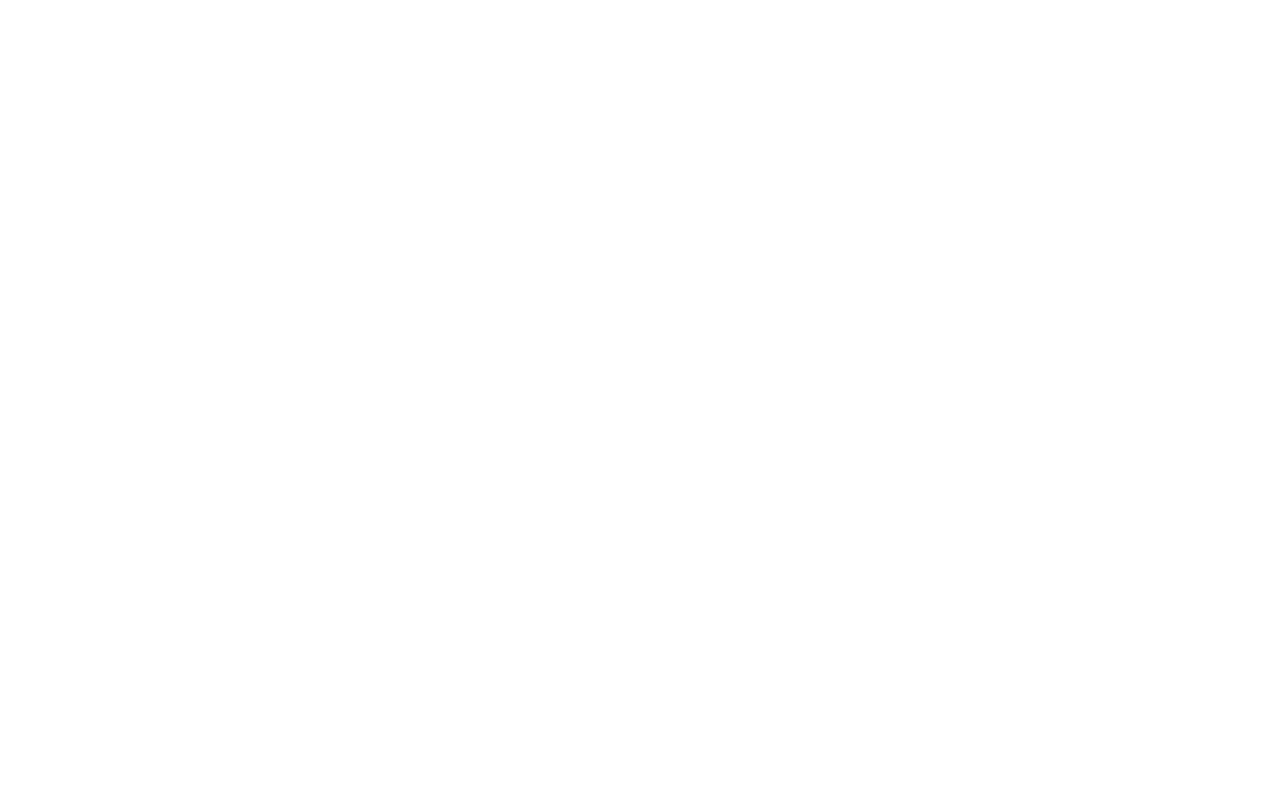
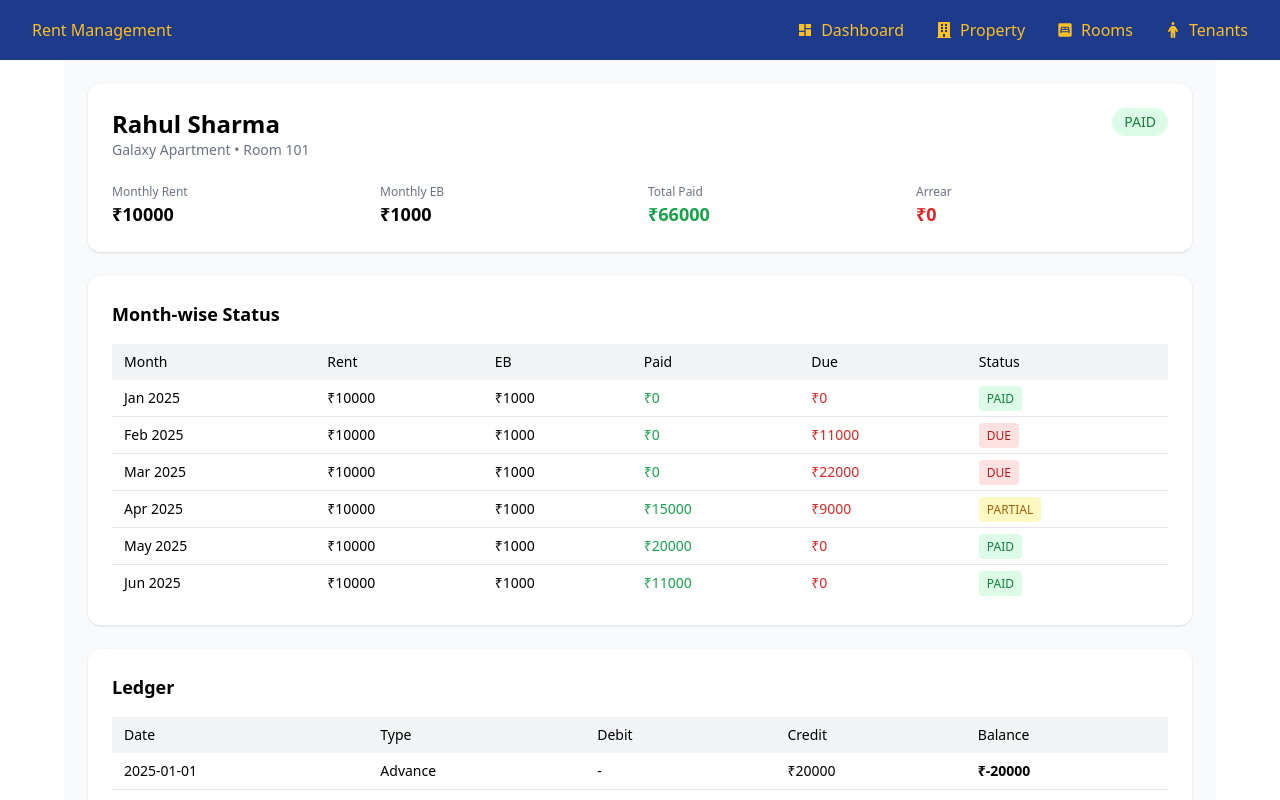
Before and after one commit to cseabhisheks/temp, a React app in the folder frontend/: page /ledger in a window 1280 px wide. Before the commit this address had no page. Shown: the top 800 px of the page. Built offline with nearby package versions, Linux system fonts and the light colour scheme; the HTML template or start-up script is replaced by a standard one.

Commit message:
prototype of tenant ledger is created with dummy data

```diff
--- a/frontend/src/App.jsx
+++ b/frontend/src/App.jsx
@@ -4,15 +4,19 @@
 import Property from './pages/Property/Property' //home page
 import Room from './pages/room/Room'
 import Tenant from './pages/Tenants/Tenant'
+import TenantDetail from './tenantDetail/TenantDetail'
+import TobeDeleted from './tenantDetail/TobeDelete'
 export default function App() {
   return (<>
     <BrowserRouter>
       <Routes>
-        <Route element={<PublicLayout/>}>
+        <Route element={<PublicLayout />}>
           <Route path='/' element={<Dashboard />} />
           <Route path='/property' element={<Property />} />
-              <Route path='/rooms' element={<Room />} />
-               <Route path='/tenants' element={<Tenant/>} />
+          <Route path='/rooms' element={<Room />} />
+          <Route path='/tenants' element={<Tenant />} />
+          <Route path='/tenant-details/:name/:id' element={<TenantDetail />} />
+          <Route path='/ledger' element={<TobeDeleted />} />
         </Route>
       </Routes>
     </BrowserRouter>
--- a/frontend/src/pages/Tenants/Tenant.jsx
+++ b/frontend/src/pages/Tenants/Tenant.jsx
@@ -19,11 +19,9 @@
   const fetchVacantRoom = async (id) => {
     const res = await find('room', { Status: 'vacant', Property: id })
     setVacantRoom(res.data)
-    console.log(res)
 
   }
 
-  console.log(properties)
   return (
     <>
       <div className="bg-primary/20 capitalize min-h-full">
--- a/frontend/src/pages/Tenants/TenantCard.jsx
+++ b/frontend/src/pages/Tenants/TenantCard.jsx
@@ -3,12 +3,14 @@
 import { CiCalendarDate } from "react-icons/ci";
 import Button from "../../component/Button/Button";
 import { remove, update } from "../../api/api";
+import { useNavigate } from "react-router-dom";
 
 export default function TenantCard({
   config,
   refresh,
   setSelectedTenant,
   setFormOpen,
+  showAction = true
 }) {
   // Destructure tenant and room from config
   const { tenant, room } = config;
@@ -19,15 +21,21 @@
     effectiveDate,
 
   } = tenant;
-  console.log(room)
 
   const rent = room?.RentAmount || 0;
   const tenantRoomNo = room?.RoomNo || 0
 
+  const navigate = useNavigate()
+  const showTenantsDetail = (id) => {
+    navigate(`/tenant-details/${TName}/${id}`, { state: { config } })
+  }
+
+
+
   const handleRemove = async () => {
     try {
       await remove("tenant", tenantId);
-      await update("room", { Status: "vacant",Tenant:tenantId }, room.RoomId);
+      await update("room", { Status: "vacant", Tenant: tenantId }, room.RoomId);
       refresh();
     } catch (err) {
       console.error("Error deleting tenant:", err);
@@ -35,7 +43,8 @@
   };
 
   return (
-    <div className="border-primary bg-white  text-xs md:text-base border-2 p-4 md:p-6 rounded-xl flex flex-col gap-4">
+    <div onClick={() => { showTenantsDetail(tenantId) }} className="border-primary bg-white  text-xs md:text-base border-2 p-4 md:p-6 rounded-xl flex flex-col gap-4">
+      {showAction &&
         <div className="flex gap-2">
           <Button
             btn_text="Update"
@@ -50,9 +59,9 @@
             btn_color="bg-red-300"
             onClick={handleRemove}
           />
-      </div>
+        </div>}
 
-      <div className="flex justify-between">
+      <div className="flex justify-between text-xl capitalize text-primary">
         <div className="font-semibold">{TName}</div>
         <div>Room.No.{tenantRoomNo}</div>
       </div>
@@ -60,19 +69,19 @@
       <hr />
 
       <div className="flex items-center gap-3">
-        <FaPhoneAlt className="text-xs" />
-        <span>{TPhone}</span>
+        <FaPhoneAlt  className="text-lg text-primary " />
+        <span className="text-secondary">+91 {TPhone}</span>
       </div>
 
       <div className="flex items-center gap-3">
-        <IoLocationOutline />
-        <span>Monthly Rent</span>
-        <span>₹ {rent.toLocaleString()}</span>
+        <IoLocationOutline className="text-2xl text-primary " />
+        <span className="text-warning">Monthly Rent</span>
+        <span className="font-bold text-success tracking-wider">₹ {rent.toLocaleString()}</span>
       </div>
 
       <div className="flex items-center gap-3">
-        <CiCalendarDate />
-        <span>
+        <CiCalendarDate  className="text-2xl text-primary " />
+        <span className="text-accent">
           {effectiveDate
             ? new Date(effectiveDate).toLocaleDateString("en-IN", {
               day: "2-digit",
--- a/frontend/src/pages/room/RoomCard.jsx
+++ b/frontend/src/pages/room/RoomCard.jsx
@@ -82,7 +82,7 @@
 
                 <div className="flex gap-4">
                   <span>{element.Status}</span>
-                  <span>{element.RentAmount ? `₹ ${element.RentAmount}` : ""}</span>
+                  <span>{element.RentAmount ? `₹ ${(element.RentAmount).toLocaleString('en-IN')}` : ""}</span>
                 </div>
 
                 <span className="flex gap-4">
--- /dev/null
+++ b/frontend/src/tenantDetail/TenantDetail.jsx
@@ -0,0 +1,26 @@
+import { Navigate, useLocation } from "react-router-dom";
+import TenantCard from "../pages/Tenants/TenantCard";
+
+export default function TenantDetail() {
+    const location = useLocation();
+
+    // 🔥 guard FIRST
+    if (!location.state) {
+        return <Navigate to="/tenants" replace />;
+    }
+
+    const { config } = location.state;
+
+    return (
+        <>
+            <div className="bg-primary/20 min-h-full p-4 md:p-8">
+                <h2 className="mb-4 font-semibold">Tenant Detail</h2>
+
+                <TenantCard config={config} showAction={false} />
+
+                <div>history</div>
+
+            </div>
+        </>
+    );
+}
--- /dev/null
+++ b/frontend/src/tenantDetail/TobeDelete.jsx
@@ -0,0 +1,177 @@
+export default function TobeDeleted() {
+    // ---------- Dummy Data ----------
+
+// ---------- TENANT ----------
+const tenant = {
+    name: "Rahul Sharma",
+    property: "Galaxy Apartment",
+    room: "Room 101",
+    monthlyRent: 10000,
+    monthlyEB: 1000,
+    totalPaid: 66000, // sum of advance + all payments
+    arrear: 0,         // final balance
+    status: "PAID"
+};
+
+// ---------- MONTH-WISE STATUS ----------
+const months = [
+    { month: "Jan 2025", rent: 10000, eb: 1000, paid: 0, due: 0, status: "PAID" },       // advance covers
+    { month: "Feb 2025", rent: 10000, eb: 1000, paid: 0, due: 11000, status: "DUE" },
+    { month: "Mar 2025", rent: 10000, eb: 1000, paid: 0, due: 22000, status: "DUE" },
+    { month: "Apr 2025", rent: 10000, eb: 1000, paid: 15000, due: 9000, status: "PARTIAL" },
+    { month: "May 2025", rent: 10000, eb: 1000, paid: 20000, due: 0, status: "PAID" },
+    { month: "Jun 2025", rent: 10000, eb: 1000, paid: 11000, due: 0, status: "PAID" }
+];
+
+// ---------- LEDGER ----------
+const ledger = [
+    // ---------- ADVANCE ----------
+    { date: "2025-01-01", type: "Advance", debit: 0, credit: 20000, balance: -20000 },
+
+    // ---------- JAN ----------
+    { date: "2025-01-01", type: "Rent", debit: 10000, credit: 0, balance: -10000 },
+    { date: "2025-01-01", type: "EB", debit: 1000, credit: 0, balance: -9000 },
+
+    // ---------- FEB (NO PAYMENT) ----------
+    { date: "2025-02-01", type: "Rent", debit: 10000, credit: 0, balance: 1000 },
+    { date: "2025-02-01", type: "EB", debit: 1000, credit: 0, balance: 2000 },
+
+    // ---------- MAR (NO PAYMENT) ----------
+    { date: "2025-03-01", type: "Rent", debit: 10000, credit: 0, balance: 12000 },
+    { date: "2025-03-01", type: "EB", debit: 1000, credit: 0, balance: 13000 },
+
+    // ---------- APR (PART PAYMENT) ----------
+    { date: "2025-04-01", type: "Rent", debit: 10000, credit: 0, balance: 23000 },
+    { date: "2025-04-01", type: "EB", debit: 1000, credit: 0, balance: 24000 },
+    { date: "2025-04-10", type: "Payment", debit: 0, credit: 15000, balance: 9000 },
+
+    // ---------- MAY ----------
+    { date: "2025-05-01", type: "Rent", debit: 10000, credit: 0, balance: 19000 },
+    { date: "2025-05-01", type: "EB", debit: 1000, credit: 0, balance: 20000 },
+    { date: "2025-05-15", type: "Payment", debit: 0, credit: 20000, balance: 0 },
+
+    // ---------- JUN ----------
+    { date: "2025-06-01", type: "Rent", debit: 10000, credit: 0, balance: 10000 },
+    { date: "2025-06-01", type: "EB", debit: 1000, credit: 0, balance: 11000 },
+    { date: "2025-06-20", type: "Payment", debit: 0, credit: 11000, balance: 0 }
+];
+
+
+
+
+    const statusColor = {
+        PAID: "bg-green-100 text-green-700",
+        PARTIAL: "bg-yellow-100 text-yellow-700",
+        DUE: "bg-red-100 text-red-700"
+    };
+
+    return (
+        <div className="max-w-6xl mx-auto p-6 space-y-6 bg-gray-50 min-h-screen">
+            {/* ---------- SUMMARY ---------- */}
+            <div className="bg-white rounded-xl shadow p-6 relative">
+                <h2 className="text-2xl font-semibold">{tenant.name}</h2>
+                <p className="text-sm text-gray-500">
+                    {tenant.property} • {tenant.room}
+                </p>
+
+                <div className="grid grid-cols-2 md:grid-cols-4 gap-4 mt-6">
+                    <SummaryItem label="Monthly Rent" value={`₹${tenant.monthlyRent}`} />
+                    <SummaryItem label="Monthly EB" value={`₹${tenant.monthlyEB}`} />
+                    <SummaryItem label="Total Paid" value={`₹${tenant.totalPaid}`} valueClass="text-green-600" />
+                    <SummaryItem label="Arrear" value={`₹${tenant.arrear}`} valueClass="text-red-600" />
+                </div>
+
+                <span
+                    className={`absolute top-6 right-6 px-3 py-1 text-sm rounded-full font-medium ${statusColor[tenant.status]}`}
+                >
+                    {tenant.status}
+                </span>
+            </div>
+
+            {/* ---------- MONTH-WISE ---------- */}
+            <div className="bg-white rounded-xl shadow p-6">
+                <h3 className="text-lg font-semibold mb-4">Month-wise Status</h3>
+
+                <div className="overflow-x-auto">
+                    <table className="w-full text-sm border-collapse">
+                        <thead>
+                            <tr className="text-left bg-gray-100">
+                                <TableHead>Month</TableHead>
+                                <TableHead>Rent</TableHead>
+                                <TableHead>EB</TableHead>
+                                <TableHead>Paid</TableHead>
+                                <TableHead>Due</TableHead>
+                                <TableHead>Status</TableHead>
+                            </tr>
+                        </thead>
+                        <tbody>
+                            {months.map(m => (
+                                <tr key={m.month} className="border-b last:border-none">
+                                    <TableCell>{m.month}</TableCell>
+                                    <TableCell>₹{m.rent}</TableCell>
+                                    <TableCell>₹{m.eb}</TableCell>
+                                    <TableCell className="text-green-600">₹{m.paid}</TableCell>
+                                    <TableCell className="text-red-600">₹{m.due}</TableCell>
+                                    <TableCell>
+                                        <span className={`px-2 py-1 rounded text-xs ${statusColor[m.status]}`}>
+                                            {m.status}
+                                        </span>
+                                    </TableCell>
+                                </tr>
+                            ))}
+                        </tbody>
+                    </table>
+                </div>
+            </div>
+
+            {/* ---------- LEDGER ---------- */}
+            <div className="bg-white rounded-xl shadow p-6">
+                <h3 className="text-lg font-semibold mb-4">Ledger</h3>
+
+                <div className="overflow-x-auto">
+                    <table className="w-full text-sm border-collapse">
+                        <thead>
+                            <tr className="text-left bg-gray-100">
+                                <TableHead>Date</TableHead>
+                                <TableHead>Type</TableHead>
+                                <TableHead>Debit</TableHead>
+                                <TableHead>Credit</TableHead>
+                                <TableHead>Balance</TableHead>
+                            </tr>
+                        </thead>
+                        <tbody>
+                            {ledger.map((l, i) => (
+                                <tr key={i} className="border-b last:border-none">
+                                    <TableCell>{l.date}</TableCell>
+                                    <TableCell>{l.type}</TableCell>
+                                    <TableCell>{l.debit ? `₹${l.debit}` : "-"}</TableCell>
+                                    <TableCell>{l.credit ? `₹${l.credit}` : "-"}</TableCell>
+                                    <TableCell className="font-semibold">₹{l.balance}</TableCell>
+                                </tr>
+                            ))}
+                        </tbody>
+                    </table>
+                </div>
+            </div>
+        </div>
+    );
+}
+
+/* ---------- Reusable Components ---------- */
+
+function SummaryItem({ label, value, valueClass = "" }) {
+    return (
+        <div>
+            <p className="text-xs text-gray-500">{label}</p>
+            <p className={`text-lg font-semibold ${valueClass}`}>{value}</p>
+        </div>
+    );
+}
+
+function TableHead({ children }) {
+    return <th className="px-3 py-2 font-medium">{children}</th>;
+}
+
+function TableCell({ children, className = "" }) {
+    return <td className={`px-3 py-2 ${className}`}>{children}</td>;
+}
```
Also changed, not shown: 1 other file (tests, documents, lock files or other folders). Lines whose indentation alone changed are shown as unchanged.
